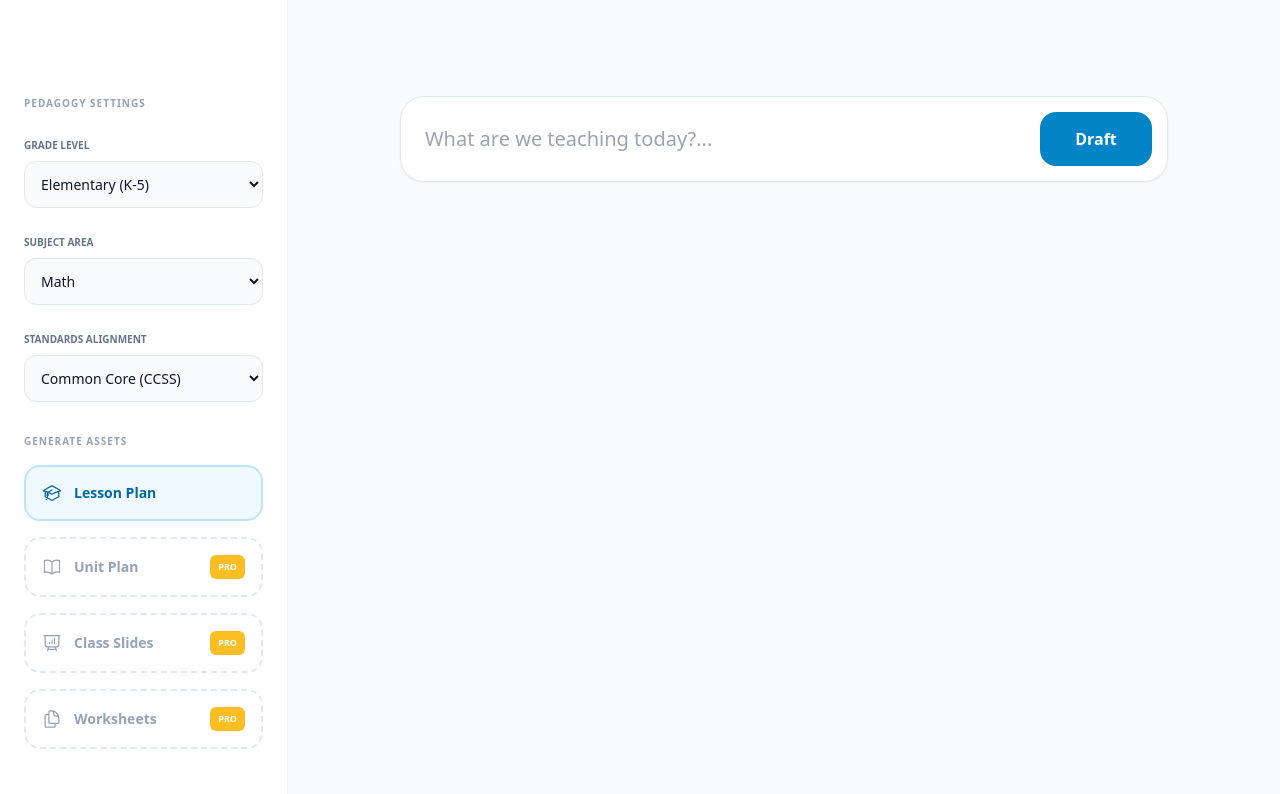
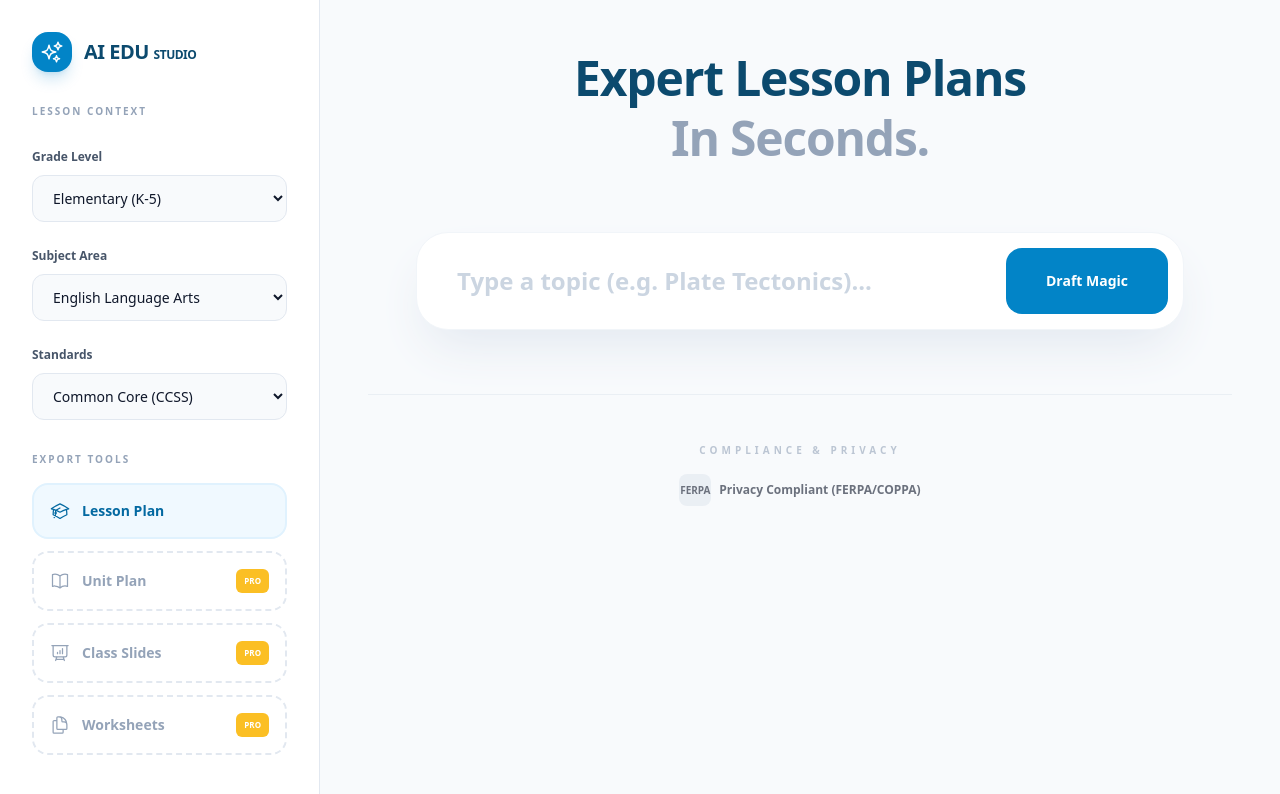
Before and after one commit to joanjiaocn-rgb/eduus, a Next.js app: page /page-new in a window 1280 px wide. Shown: the top 794 px of the page. Built offline with nearby package versions, Linux system fonts and the light colour scheme.

Commit message:
feat: complete professional redesign with FERPA compliance

```diff
--- a/app/page-new/page.js
+++ b/app/page-new/page.js
@@ -1,58 +1,111 @@
 "use client";
-import { useState } from "react";
-import { SparklesIcon, ChevronDownIcon, AcademicCapIcon, PresentationChartBarIcon, DocumentDuplicateIcon, BookOpenIcon } from '@heroicons/react/24/outline';
+import React, { useState } from 'react';
+import { SparklesIcon, ChevronDownIcon, AcademicCapIcon, PresentationChartBarIcon, DocumentDuplicateIcon, BookOpenIcon, ArrowRightIcon } from '@heroicons/react/24/outline';
+import { StarIcon } from '@heroicons/react/24/solid';
 
-export default function Home() {
+export default function AIEDUInterface() {
   const [topic, setTopic] = useState("");
   const [isGenerating, setIsGenerating] = useState(false);
-  const [showResult, setShowResult] = useState(false);
+  const [result, setResult] = useState(null);
 
   const handleGenerate = () => {
-    if (!topic.trim()) return alert("Please enter a topic first.");
+    if (!topic.trim()) return alert("Please enter a topic.");
     setIsGenerating(true);
-    setTimeout(() => { setIsGenerating(false); setShowResult(true); }, 1800);
+    setTimeout(() => {
+      setIsGenerating(false);
+      setResult({
+        topic,
+        objective: "Students will be able to describe how energy from sunlight is captured by plants to convert water and carbon dioxide into food.",
+        standard: "MS-LS1-6"
+      });
+    }, 1800);
   };
 
   return (
-    <div className="bg-slate-50 text-slate-900 h-screen flex font-sans">
-      <aside className="w-72 bg-white border-r border-slate-100 p-6 pt-24 flex flex-col gap-8 overflow-y-auto">
-        <section className="space-y-5">
-          <h3 className="text-[10px] font-black text-slate-400 uppercase tracking-widest">Pedagogy Settings</h3>
+    <div className="min-h-screen bg-slate-50 flex font-sans text-slate-900">
+      {/* Sidebar - Precision-styled, keeping original functional layout */}
+      <aside className="w-80 bg-white border-r border-slate-200 p-8 flex flex-col gap-8 shrink-0 hidden lg:flex">
+        <div className="flex items-center gap-3">
+          <div className="w-10 h-10 bg-brand-600 rounded-2xl flex items-center justify-center text-white shadow-lg shadow-brand-600/20">
+            <SparklesIcon className="w-6 h-6" />
+          </div>
+          <span className="text-xl font-extrabold tracking-tight text-brand-900 uppercase">AI EDU <span className="text-accent-500 text-xs">Studio</span></span>
+        </div>
+
+        <section>
+          <h3 className="text-[10px] font-black uppercase tracking-[0.2em] text-slate-400 mb-6">Lesson Context</h3>
+          <div className="space-y-5">
             {[
               { label: 'Grade Level', options: ['Elementary (K-5)', 'Middle School (6-8)', 'High School (9-12)'] },
-            { label: 'Subject Area', options: ['Math', 'Science', 'ELA', 'Social Studies'] },
-            { label: 'Standards Alignment', options: ['Common Core (CCSS)', 'NGSS', 'TEKS'] }
+              { label: 'Subject Area', options: ['English Language Arts', 'Mathematics', 'Science', 'Social Studies', 'Fine Arts'] },
+              { label: 'Standards', options: ['Common Core (CCSS)', 'NGSS (Science)', 'TEKS (Texas)'] }
             ].map(item => (
-            <div key={item.label} className="space-y-1.5">
-              <label className="text-[10px] font-bold text-slate-500 uppercase">{item.label}</label>
-              <select className="w-full p-3 bg-slate-50 border border-slate-200 rounded-xl text-sm outline-none focus:ring-2 focus:ring-brand-600">
+              <div key={item.label} className="space-y-2">
+                <label className="text-xs font-bold text-slate-600">{item.label}</label>
+                <select className="w-full bg-slate-50 border border-slate-200 rounded-xl py-3 px-4 text-sm focus:ring-2 focus:ring-brand-600 outline-none cursor-pointer">
                   {item.options.map(o => <option key={o}>{o}</option>)}
                 </select>
               </div>
             ))}
+          </div>
         </section>
 
-        <section className="space-y-4">
-          <h3 className="text-[10px] font-black text-slate-400 uppercase tracking-widest">Generate Assets</h3>
+        <section className="flex-1">
+          <h3 className="text-[10px] font-black uppercase tracking-[0.2em] text-slate-400 mb-4">Export Tools</h3>
+          <div className="space-y-3">
             {[
               { name: 'Lesson Plan', icon: AcademicCapIcon, pro: false },
               { name: 'Unit Plan', icon: BookOpenIcon, pro: true },
               { name: 'Class Slides', icon: PresentationChartBarIcon, pro: true },
               { name: 'Worksheets', icon: DocumentDuplicateIcon, pro: true }
             ].map(item => (
-            <button key={item.name} className={`w-full flex items-center justify-between p-4 rounded-2xl font-bold text-sm border-2 ${item.pro ? 'border-dashed border-slate-200 text-slate-400' : 'bg-brand-50 border-brand-200 text-brand-700'}`}>
+              <button key={item.name} className={`w-full flex items-center justify-between p-4 rounded-2xl font-bold text-sm border-2 ${item.pro ? 'border-dashed border-slate-200 text-slate-400' : 'bg-brand-50 text-brand-700 border-brand-100'}`}>
                 <div className="flex items-center gap-3"><item.icon className="w-5 h-5"/>{item.name}</div>
-              {item.pro && <span className="text-[9px] bg-pro-400 text-white px-2 py-0.5 rounded-md font-extrabold">PRO</span>}
+                {item.pro && <span className="bg-amber-400 text-[8px] text-white px-2 py-0.5 rounded-md font-black">PRO</span>}
               </button>
             ))}
+          </div>
         </section>
       </aside>
 
-      <main className="flex-1 p-12 pt-24 overflow-y-auto">
-        <div className="max-w-3xl mx-auto space-y-10">
-          <div className="relative">
-            <input value={topic} onChange={e => setTopic(e.target.value)} className="w-full bg-white p-7 pl-6 pr-36 rounded-3xl shadow-sm border border-slate-200 text-xl font-medium outline-none focus:ring-2 focus:ring-brand-600" placeholder="What are we teaching today?..." />
-            <button onClick={handleGenerate} disabled={isGenerating} className="absolute right-4 top-4 bottom-4 w-28 bg-brand-600 text-white rounded-2xl font-bold hover:bg-brand-700">{isGenerating ? '...' : 'Draft'}</button>
+      {/* Main Workspace */}
+      <main className="flex-1 overflow-y-auto p-12 relative">
+        <div className="max-w-5xl mx-auto space-y-16">
+          <div className="text-center space-y-4">
+            <h1 className="text-5xl font-black tracking-tight text-brand-900 leading-tight">Expert Lesson Plans <br/><span className="text-slate-400">In Seconds.</span></h1>
+          </div>
+
+          <div className="relative max-w-3xl mx-auto group">
+            <input
+              type="text"
+              value={topic}
+              onChange={e => setTopic(e.target.value)}
+              className="w-full bg-white p-8 pl-10 pr-44 rounded-[2rem] shadow-2xl shadow-slate-200 border border-slate-100 outline-none text-2xl font-semibold transition-all placeholder:text-slate-300 focus:border-brand-600"
+              placeholder="Type a topic (e.g. Plate Tectonics)..."
+            />
+            <button
+              onClick={handleGenerate}
+              disabled={isGenerating}
+              className="absolute right-4 top-4 bottom-4 bg-brand-600 text-white px-10 rounded-2xl font-black text-sm hover:bg-brand-700 transition-all active:scale-95 flex items-center gap-2"
+            >
+              {isGenerating ? 'Processing...' : 'Draft Magic'}
+            </button>
+          </div>
+
+          {result && (
+            <div className="bg-white rounded-4xl p-10 border border-slate-200 shadow-sm animate-in fade-in">
+              <h2 className="text-5xl font-extrabold text-brand-900 mb-6">{result.topic}</h2>
+              <p className="text-xl text-slate-700">{result.objective}</p>
+            </div>
+          )}
+
+          {/* FERPA Footer Info */}
+          <div className="pt-12 border-t border-slate-200 flex flex-col items-center gap-4 opacity-60">
+            <p className="text-[10px] font-black uppercase tracking-[0.4em] text-slate-400">Compliance & Privacy</p>
+            <div className="flex items-center gap-2">
+                <div className="w-8 h-8 bg-slate-200 rounded-lg flex items-center justify-center font-black text-[10px]">FERPA</div>
+                <span className="text-xs font-bold">Privacy Compliant (FERPA/COPPA)</span>
+            </div>
           </div>
         </div>
       </main>
```
Lines whose indentation alone changed are shown as unchanged.
